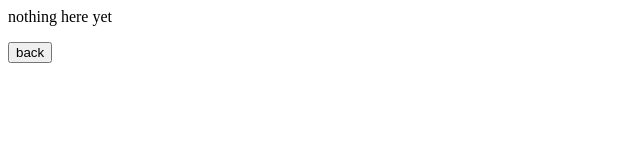
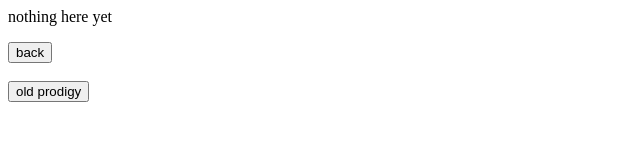
Before and after one commit to daleksupreme1/games, a plain HTML site: page index.html in a window 1280 px wide. Shown: the whole page, without its empty margins (0-640 px from the left). Drawn offline with Linux system fonts and the light colour scheme.

Commit message:
Update index.html

```diff
--- a/index.html
+++ b/index.html
@@ -1,4 +1,7 @@
 <html>
   <p>nothing here yet</p>
      <a href="https://daleksupreme1.github.io/"><button>back</button></a>
+  <br>
+  <br>
+   <a href="https://daleksupreme1.github.io/prodigy/"><button>old prodigy</button></a>
 </html>
```
